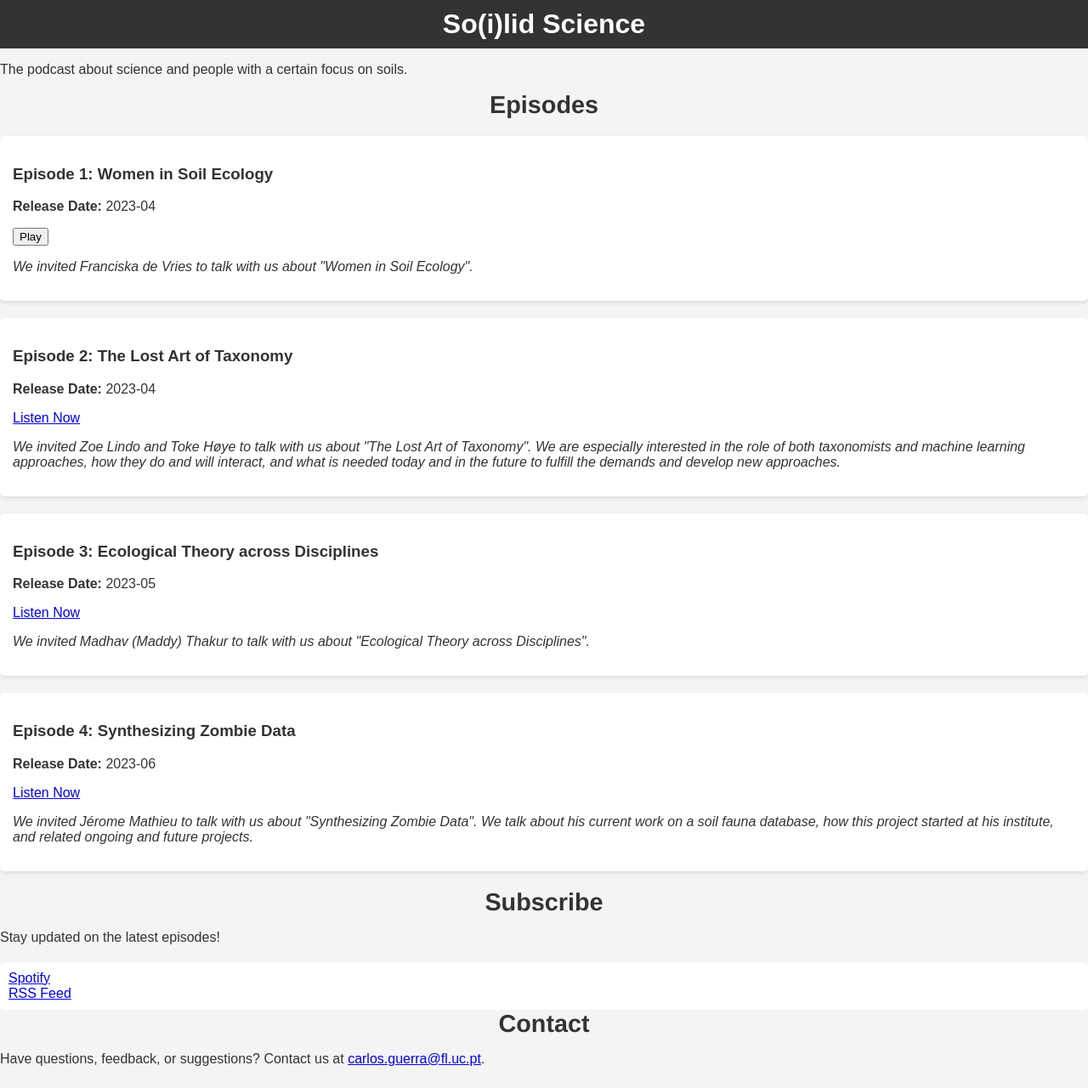
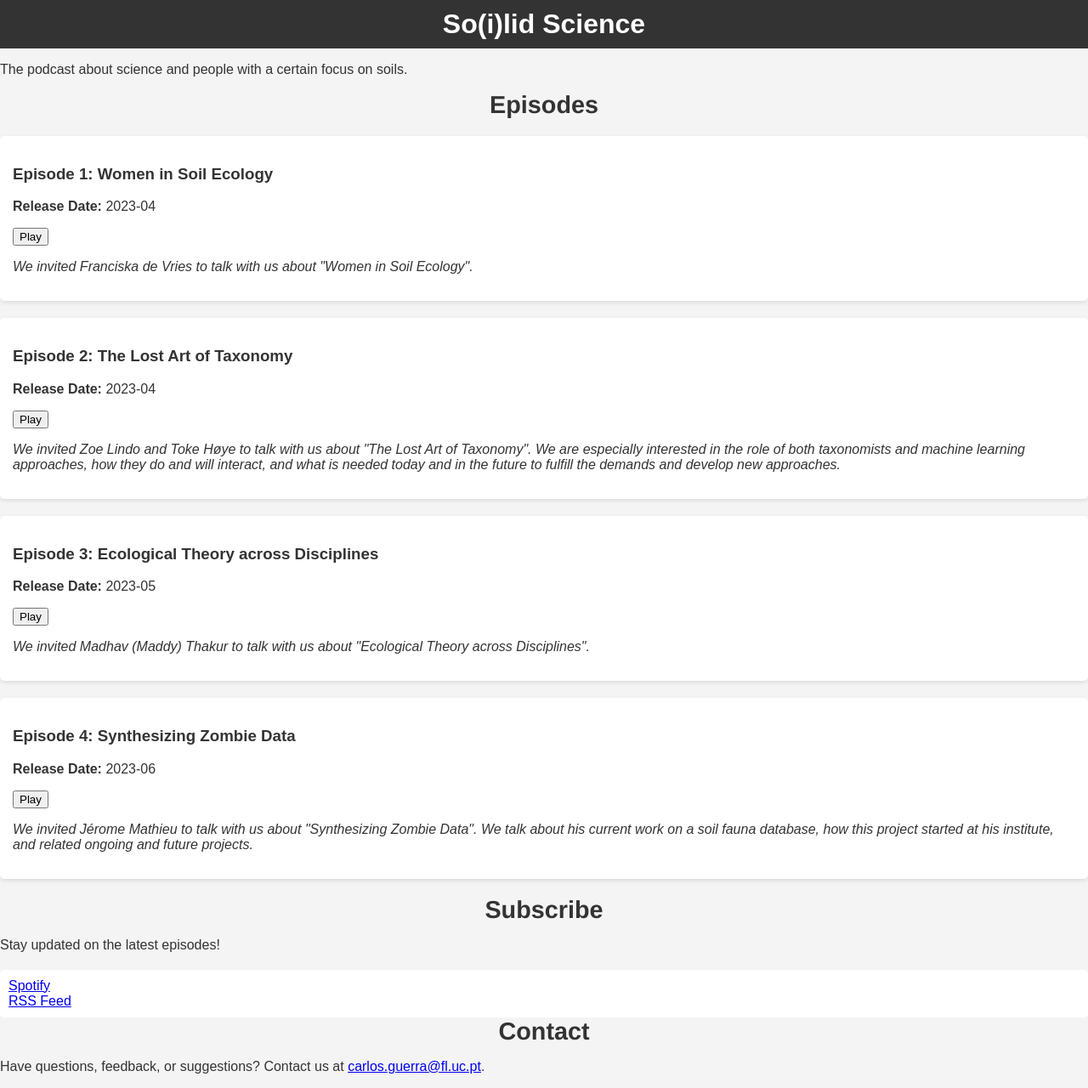
Before and after one commit to Blackboxgeo/blackbox.github.io, a Jekyll site: the page podcast/index.html, which Jekyll copies as it is, in a window 1280 px wide. Shown: the whole page at 85% size. Built offline with Jekyll 4.4.1, drawn with Linux system fonts in a browser that asks for light colours; some of the changed lines change nothing that is shown.

Commit message:
Finished correcting the podcst play method

```diff
--- a/podcast/index.html
+++ b/podcast/index.html
@@ -172,19 +172,64 @@
     <div class="episode">
         <h3>Episode 2: The Lost Art of Taxonomy</h3>
         <p><strong>Release Date:</strong> 2023-04</p>
-        <p><a href="WISE.mp3">Listen Now</a></p>
+        <audio id="audio" src="https://solidscience.podcaster.de/solidscience/media/-01_Women_in_soil_ecology(1).mp3"></audio>
+        <button class="play-button" id="playPauseButton" onclick="togglePlayPause()">Play</button>
+
+        <script>
+            const audio1 = document.getElementById('audio');
+            const playPauseButton1 = document.getElementById('playPauseButton');
+            function togglePlayPause() {
+                if (audio.paused) {
+                    audio.play();
+                    playPauseButton.textContent = 'Pause';
+                } else {
+                    audio.pause();
+                    playPauseButton.textContent = 'Play';
+                }
+            }
+        </script>
         <p><em>We invited Zoe Lindo and Toke Høye to talk with us about "The Lost Art of Taxonomy". We are especially interested in the role of both taxonomists and machine learning approaches, how they do and will interact, and what is needed today and in the future to fulfill the demands and develop new approaches.</em></p>
     </div>
     <div class="episode">
         <h3>Episode 3: Ecological Theory across Disciplines</h3>
         <p><strong>Release Date:</strong> 2023-05</p>
-        <p><a href="WISE.mp3">Listen Now</a></p>
+        <audio id="audio" src="https://solidscience.podcaster.de/solidscience/media/-01_Women_in_soil_ecology(1).mp3"></audio>
+        <button class="play-button" id="playPauseButton" onclick="togglePlayPause()">Play</button>
+
+        <script>
+            const audio2 = document.getElementById('audio');
+            const playPauseButton2 = document.getElementById('playPauseButton');
+            function togglePlayPause() {
+                if (audio.paused) {
+                    audio.play();
+                    playPauseButton.textContent = 'Pause';
+                } else {
+                    audio.pause();
+                    playPauseButton.textContent = 'Play';
+                }
+            }
+        </script>
         <p><em>We invited Madhav (Maddy) Thakur to talk with us about "Ecological Theory across Disciplines".</em></p>
     </div>
     <div class="episode">
         <h3>Episode 4: Synthesizing Zombie Data</h3>
         <p><strong>Release Date:</strong> 2023-06</p>
-        <p><a href="WISE.mp3">Listen Now</a></p>
+        <audio id="audio" src="https://solidscience.podcaster.de/solidscience/media/-01_Women_in_soil_ecology(1).mp3"></audio>
+        <button class="play-button" id="playPauseButton" onclick="togglePlayPause()">Play</button>
+
+        <script>
+            const audio3 = document.getElementById('audio');
+            const playPauseButton3 = document.getElementById('playPauseButton');
+            function togglePlayPause() {
+                if (audio.paused) {
+                    audio.play();
+                    playPauseButton.textContent = 'Pause';
+                } else {
+                    audio.pause();
+                    playPauseButton.textContent = 'Play';
+                }
+            }
+        </script>
         <p><em>We invited Jérome Mathieu to talk with us about "Synthesizing Zombie Data". We talk about his current work on a soil fauna database, how this project started at his institute, and related ongoing and future projects.</em></p>
     </div>
 </section>
```
